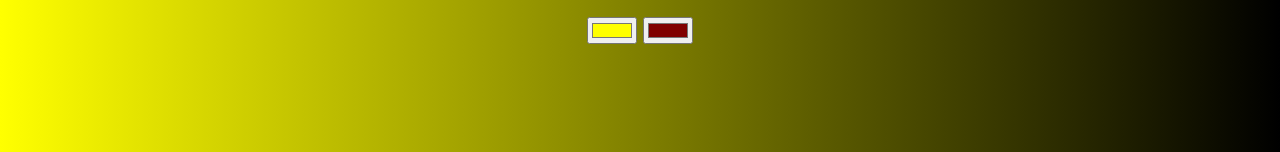
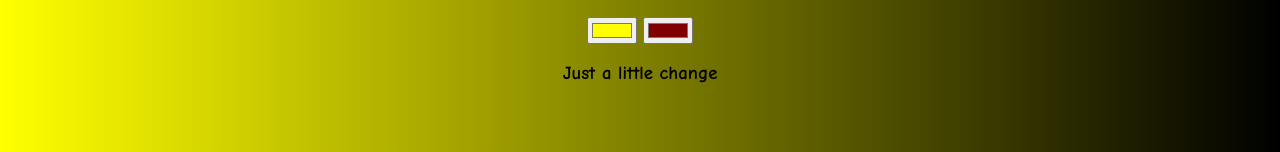
Before and after one commit to wardaddy98/background-generator, a plain HTML site: page bg-gen.html in a window 1280 px wide. Shown: the part 269-421 px from the top of the page. Drawn offline with Linux system fonts and the light colour scheme.

Commit message:
added a h3 at the end

```diff
--- a/bg-gen.html
+++ b/bg-gen.html
@@ -12,7 +12,7 @@
         <h2>Current CSS Background:</h2>
         <input class="color1" type="color" value="#FFFF00">
         <input class="color2" type="color" value="#800000">
-        <h3></h3>
+        <h3>Just a little change</h3>
         <script src="./bg-gen-script.js"></script>
     </body>
 </html>
```
